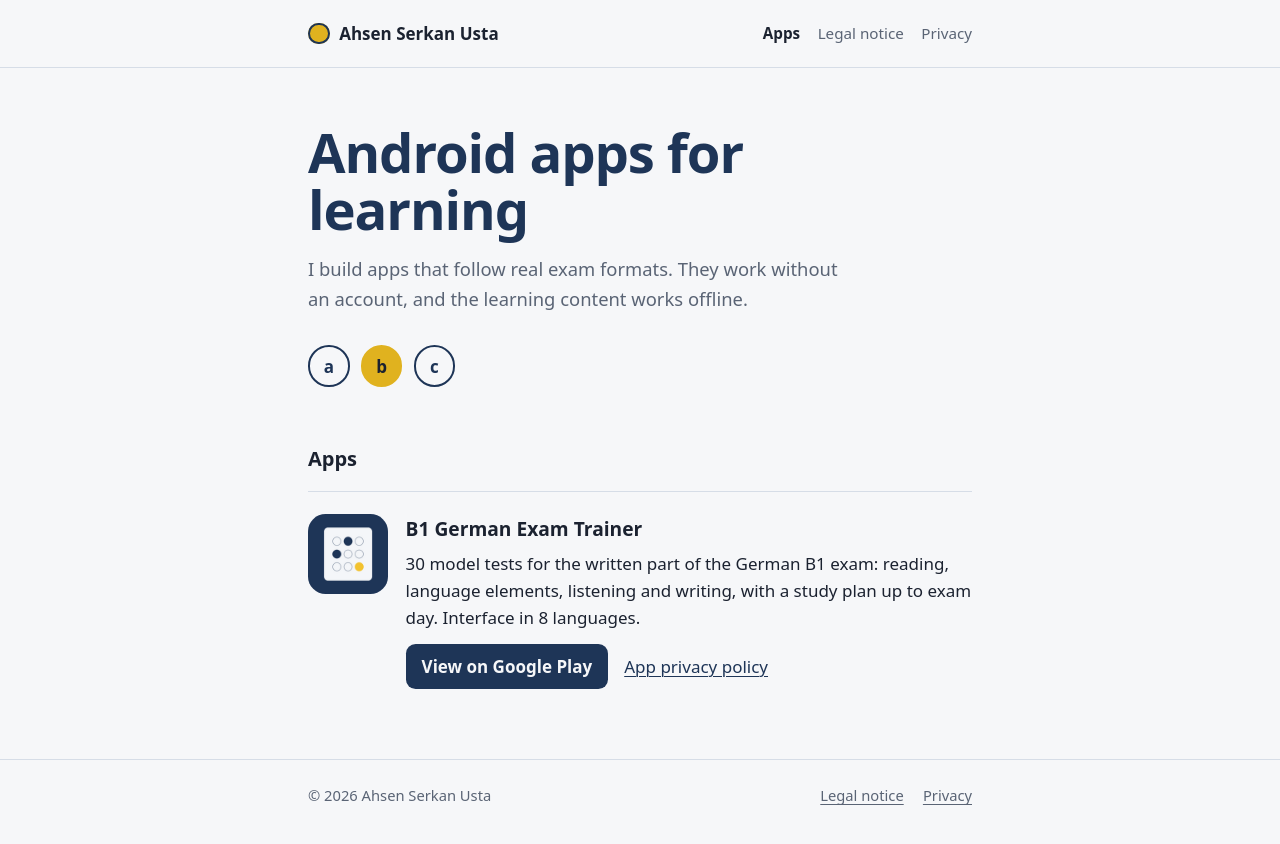
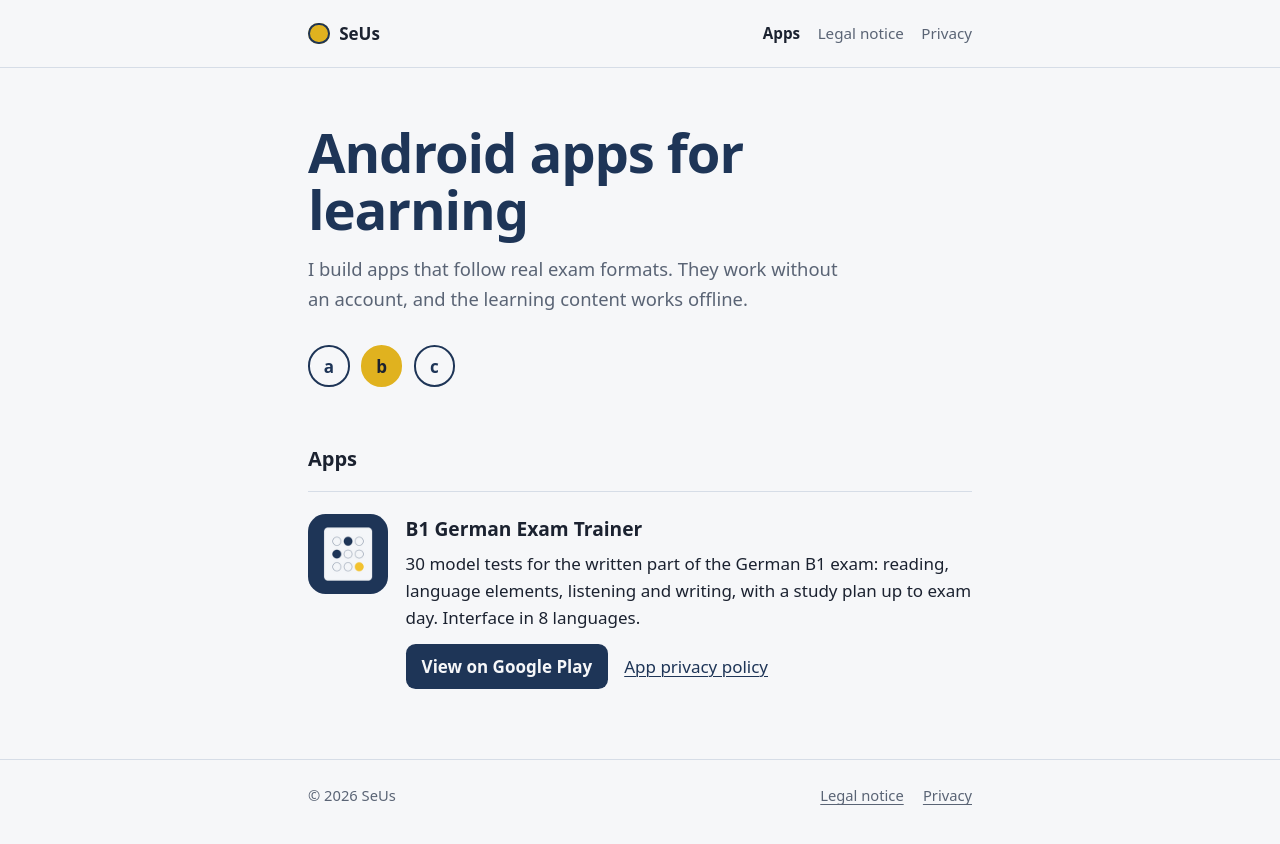
Before and after one commit to ahseust-wq/b1trainer, a plain HTML site: page en/index.html in a window 1280 px wide. Drawn offline with Linux system fonts and the light colour scheme.

Commit message:
Update index.html

```diff
--- a/en/index.html
+++ b/en/index.html
@@ -3,15 +3,15 @@
 <head>
 <meta charset="utf-8">
 <meta name="viewport" content="width=device-width, initial-scale=1">
-<title>Ahsen Serkan Usta: Android apps for learning</title>
-<meta name="description" content="Exam-preparation apps for Android by Ahsen Serkan Usta, including the B1 German Exam Trainer.">
+<title>SeUs: Android apps for learning</title>
+<meta name="description" content="Exam-preparation apps for Android by SeUs, including the B1 German Exam Trainer.">
 <link rel="icon" href="../favicon.png" type="image/png">
 <link rel="apple-touch-icon" href="../apple-touch-icon.png">
 <link rel="stylesheet" href="../assets/style.css">
 </head>
 <body>
 <header class="site"><div class="wrap">
-<a class="brand" href="../en/"><span class="dot" aria-hidden="true"></span>Ahsen Serkan Usta</a>
+<a class="brand" href="../en/"><span class="dot" aria-hidden="true"></span>SeUs</a>
 <nav class="site" aria-label="Main navigation"><a href="../en/" aria-current=page>Apps</a><a href="../en/legal-notice/">Legal notice</a><a href="../en/privacy/">Privacy</a></nav>
 </div></header>
 <main>
@@ -32,6 +32,6 @@
 </article>
 </section>
 </main>
-<footer class="site"><div class="wrap"><span>© 2026 Ahsen Serkan Usta</span><a href="../en/legal-notice/">Legal notice</a><a href="../en/privacy/">Privacy</a></div></footer>
+<footer class="site"><div class="wrap"><span>© 2026 SeUs</span><a href="../en/legal-notice/">Legal notice</a><a href="../en/privacy/">Privacy</a></div></footer>
 </body>
 </html>
```
